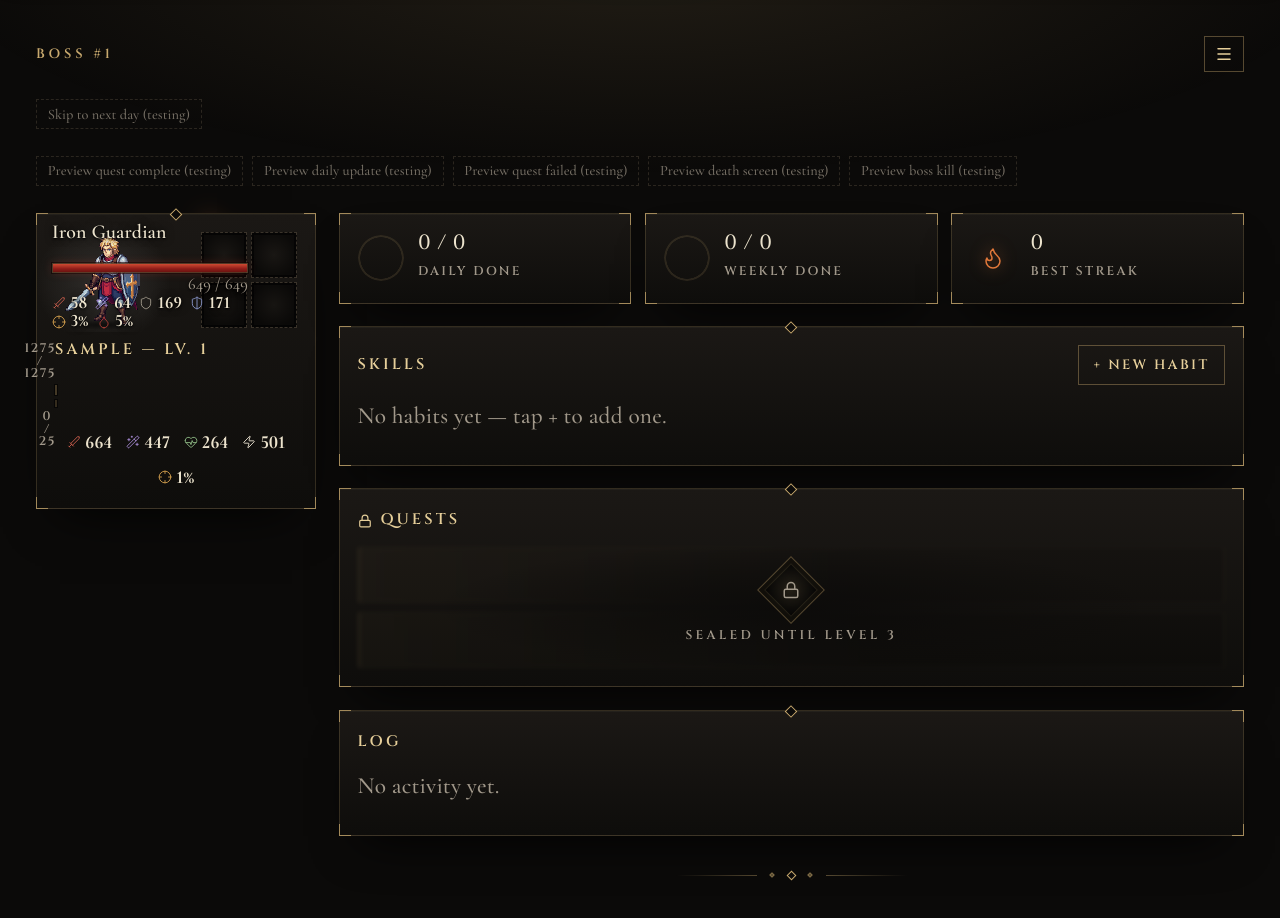
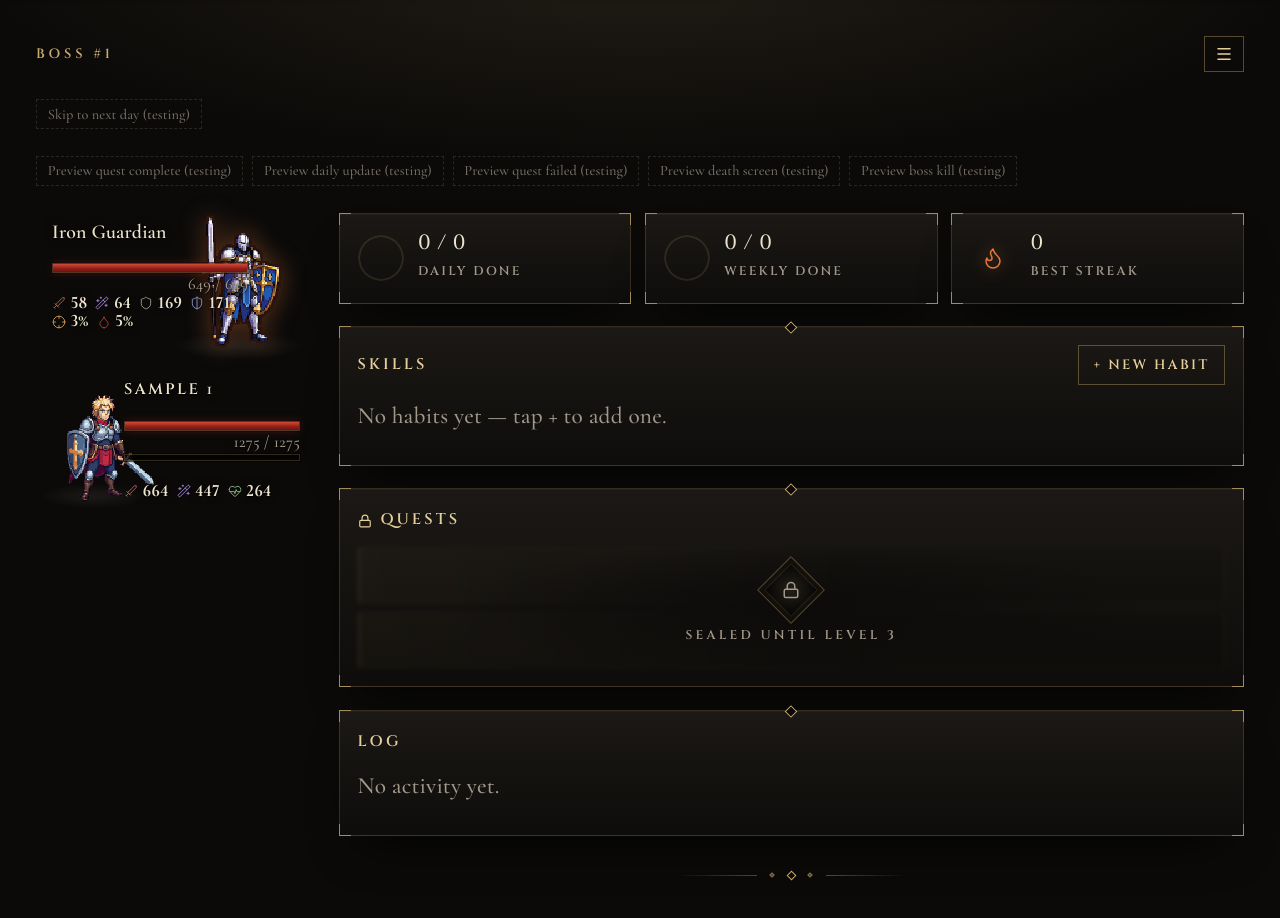
Before and after one commit to Rclodeca/habitica-streak, a Vue app: page / in a window 1280 px wide. Both pictures are taken after typing "Sample" into the empty fields and a click on the button "BEGIN". Shown: the top 918 px of the page. Built offline with nearby package versions, Linux system fonts and the light colour scheme.

Commit message:
Put the hero on the fight stage and drop the item grid
Co-Authored-By: Claude Opus 5.5 <noreply@anthropic.com>

```diff
--- a/src/components/character/CharacterPanel.vue
+++ b/src/components/character/CharacterPanel.vue
@@ -14,6 +14,7 @@ import {
   effectiveStat,
   expectedMediumDailyDamage,
   expToNextLevel,
+  heroClassFor,
   ITEM_CATALOG,
   itemBonusPercent,
   itemFlatBonus,
@@ -32,12 +33,13 @@ import Modal from '../ui/Modal.vue';
 import StatIcon from '../ui/StatIcon.vue';
 import { BOOST_STAT_ICON } from '../ui/statIcons';
 import type { StatIconName } from '../ui/statIcons';
+import { DRAWN_FACING_LEFT, HERO_PLACEMENT } from './heroArt';
 import PlayerSprite from './PlayerSprite.vue';
 
-// A condensed, always-visible emoji stat line (Buffed numbers) sits next to
-// the title; the Base/Buffed breakdown plus what a new medium daily would
-// deal lives in a modal behind the same tap. See BossPanel.vue for the same
-// pattern.
+// A condensed, always-visible emoji stat line (Buffed numbers) sits under
+// the bars; the Base/Buffed breakdown, the gear, and what a new medium daily
+// would deal live in a modal behind the hero's half of the stage. See
+// BossPanel.vue for the same pattern.
 const showDetails = ref(false);
 
 const characterStore = useCharacterStore();
@@ -50,6 +52,14 @@ const character = computed(() => characterStore.character);
 // Named on NewHeroScreen; only a hero still waiting on that screen is unnamed.
 const heroName = computed(() => character.value.name ?? 'Character');
 const maxHealth = computed(() => effectiveStat(character.value, 'health'));
+
+// Turned to face the boss across the stage, and stood on its platform by the
+// art's visual center (see heroArt.ts).
+const heroClass = computed(() => heroClassFor(character.value));
+const placement = computed(() => {
+  const { width, left, bottom } = HERO_PLACEMENT[heroClass.value];
+  return { '--hero-w': width, '--hero-x': left, '--hero-y': bottom };
+});
 
 // Until a level-up's beat plays (useCelebration — after any kill it came
 // from), the panel holds the old level with a full EXP bar, then ticks over.
@@ -120,9 +130,8 @@ const expectedTrueDamage = computed(() =>
 );
 
 // Sized to the character's current slot cap (4, 6 or 8 — see maxEquipSlots),
-// in whatever order they were equipped — empty ones render as blank grid
-// cells rather than being compacted away, so the grid never visually shifts
-// as items are gained/replaced. Slots not yet unlocked aren't shown anywhere.
+// in whatever order they were equipped; the details' Equipment list shows
+// the empty ones after the gear. Slots not yet unlocked aren't shown anywhere.
 const slotCount = computed(() => maxEquipSlots(character.value));
 const equippedSlots = computed(() =>
   Array.from({ length: slotCount.value }, (_, i) => {
@@ -130,23 +139,6 @@ const equippedSlots = computed(() =>
     return itemId ? ITEM_CATALOG.find((item) => item.id === itemId) ?? null : null;
   }),
 );
-// 2x2 at 4 slots, 3 wide x 2 tall at 6, 4 wide x 2 tall at 8.
-const gridCols = computed(() => slotCount.value / 2);
-
-// Which slot's stats callout is pinned open by a tap/click (persists until
-// tapped again, another slot is tapped, or any tap lands outside the slots)
-// — separate from the CSS-only :hover reveal, which only fires for mouse
-// users.
-const pinnedSlot = ref<number | null>(null);
-function togglePin(i: number) {
-  pinnedSlot.value = pinnedSlot.value === i ? null : i;
-}
-function unpinOnOutsideTap(event: Event) {
-  if (!(event.target as Element | null)?.closest('.item-slot')) pinnedSlot.value = null;
-}
-onMounted(() => document.addEventListener('click', unpinOnOutsideTap));
-onBeforeUnmount(() => document.removeEventListener('click', unpinOnOutsideTap));
-
 interface StatTile {
   icon: StatIconName;
   label: string;
@@ -206,18 +198,15 @@ const emptySlotCount = computed(() => slotCount.value - equippedItems.value.leng
 
 const { popups, isHit } = useDamagePopup(() => characterStore.character.currentHealth);
 
-// On phones this panel is a condensed hero strip, and it keeps its stat line
-// to one row: whatever wraps past the first is hidden (it's all in the
-// details popup), so the strip never grows.
-const PHONE = '(max-width: 820px)';
+// The stat line keeps to one row at every width: whatever wraps past the
+// first is hidden whole (it's all in the details popup), so the hero's block
+// never grows into the boss's half of the stage.
 const statLine = ref<HTMLElement | null>(null);
-let phone: MediaQueryList | null = null;
 let statLineObserver: ResizeObserver | null = null;
 
 function clipStatLine() {
   const items = Array.from(statLine.value?.children ?? []) as HTMLElement[];
   for (const item of items) item.style.display = '';
-  if (!phone?.matches) return;
   // Measure every item before hiding any, so hiding can't reflow the rest.
   const shown = items.filter((item) => item.getClientRects().length > 0);
   const tops = shown.map((item) => item.getBoundingClientRect().top);
@@ -228,8 +217,6 @@ function clipStatLine() {
 }
 
 onMounted(() => {
-  phone = window.matchMedia?.(PHONE) ?? null;
-  phone?.addEventListener('change', clipStatLine);
   // Sizes change with the width, the theme and the numbers themselves.
   statLineObserver = new ResizeObserver(() => requestAnimationFrame(clipStatLine));
   if (statLine.value) statLineObserver.observe(statLine.value);
@@ -238,51 +225,30 @@ onMounted(() => {
 });
 onUpdated(clipStatLine);
 onBeforeUnmount(() => {
-  phone?.removeEventListener('change', clipStatLine);
   statLineObserver?.disconnect();
 });
 </script>
 
 <template>
-  <section class="panel character-panel" :class="{ leveling }">
-    <div class="top-row">
-      <div class="sprite-wrapper" :class="{ hit: isHit }">
-        <PlayerSprite :character="character" />
-        <span v-for="popup in popups" :key="popup.id" class="damage-popup">-{{ popup.amount }}</span>
-        <span v-if="leveling" class="level-ring" aria-hidden="true" />
-      </div>
-      <div class="item-grid" :style="{ gridTemplateColumns: `repeat(${gridCols}, 1fr)`, maxWidth: `${gridCols * 46 + (gridCols - 1) * 4}px` }">
-        <div
-          v-for="(item, i) in equippedSlots"
-          :key="i"
-          class="item-slot"
-          :class="[
-            item ? `rarity-${item.rarity}` : 'empty',
-            { pinned: pinnedSlot === i, 'right-edge': (i + 1) % gridCols === 0, enchanted: !!item && itemDoubleFactor(character, item.id) > 1 },
-          ]"
-          @click="item && togglePin(i)"
-        >
-          <template v-if="item">
-            <span class="item-art">
-              <img class="item-icon" :src="`${baseUrl}sprites/${item.icon}.png`" :alt="item.name" />
-            </span>
-            <div class="item-tooltip">{{ item.name }} — <span class="item-stats">{{ describeItemBonus(item, itemDoubleFactor(character, item.id)) }}</span></div>
-          </template>
-        </div>
-      </div>
+  <!-- The hero's half of the fight stage (FightStage), facing the boss's. -->
+  <div class="character-panel" :class="{ leveling }">
+    <div class="hero-plat" aria-hidden="true" />
+    <div class="hero-figure" :class="{ hit: isHit, mirrored: DRAWN_FACING_LEFT[heroClass] }" :style="placement">
+      <PlayerSprite :character="character" />
+      <span v-for="popup in popups" :key="popup.id" class="damage-popup">-{{ popup.amount }}</span>
+      <span v-if="leveling" class="level-ring" aria-hidden="true" />
     </div>
-
-    <button type="button" class="title-button" @click="showDetails = true">
+    <div class="hero-block">
       <h2 class="name-line">
-        {{ heroName }} — Lv. <span class="level-number">{{ displayLevel }}</span>
+        <span class="hero-name">{{ heroName }}</span>
+        <span class="level-number">{{ displayLevel }}</span>
         <span v-if="leveling" class="level-up-popup" role="status">Level up</span>
       </h2>
       <HealthBar :current="character.currentHealth" :max="maxHealth" variant="player" />
+      <span class="hp-numbers">{{ Math.round(character.currentHealth) }} / {{ Math.round(maxHealth) }}</span>
       <!-- Keyed by level so the bar snaps empty on a level-up instead of draining back. -->
       <ExpBar :key="displayLevel" :current="displayExp" :max="expNeeded" />
       <p ref="statLine" class="stat-summary">
-        <!-- The EXP bar's numbers again, for themes that set them in this line instead. -->
-        <span class="exp-numbers" aria-hidden="true">{{ Math.round(displayExp) }} / {{ Math.round(expNeeded) }}</span>
         <span><StatIcon name="physical" />{{ physicalDamage.toFixed(0) }}</span>
         <span><StatIcon name="magic" />{{ magicDamage.toFixed(0) }}</span>
         <span><StatIcon name="healing" />{{ healing.toFixed(0) }}</span>
@@ -297,7 +263,9 @@ onBeforeUnmount(() => {
         <span v-if="healBoost"><StatIcon name="healBoost" />+{{ (healBoost.bonus * 100).toFixed(0) }}% heal · {{ healBoostDaysLeft }}d</span>
         <span v-if="woundsEffect"><StatIcon name="wounds" />{{ (woundsEffect.effectRate * 100).toFixed(0) }}% heal · {{ woundsDaysLeft }}d</span>
       </p>
-    </button>
+    </div>
+    <!-- The whole half is one button, clipped to its side of the stage's step. -->
+    <button type="button" class="tap tap-hero" :aria-label="`${heroName} details`" @click="showDetails = true" />
 
     <Modal v-model="showDetails" :title="heroName" max-width="520px">
       <div class="hero">
@@ -375,174 +343,149 @@ onBeforeUnmount(() => {
         <p class="stat-note">Habits of the same type share a pool.</p>
       </section>
     </Modal>
-  </section>
+  </div>
 </template>
 
 <style scoped>
+/* The hero's half of the stage, positioned within FightStage's .stage-inner
+   on its phone geometry (--u scales the art on narrow phones). */
 .character-panel {
+  display: contents;
+}
+
+.hero-plat {
+  position: absolute;
+  left: calc(4 * var(--u));
+  bottom: 4px;
+  width: calc(152 * var(--u));
+  height: 26px;
+  border-radius: 50%;
+  background: radial-gradient(ellipse at center, color-mix(in srgb, var(--text) 12%, transparent), transparent 72%);
+}
+
+/* The whole hero, smaller than the boss and standing on its platform; the
+   per-class --hero-* numbers come from HERO_PLACEMENT. No z-index, so its
+   hits stack with the blocks. */
+.hero-figure {
+  position: absolute;
+  left: calc(var(--hero-x) * var(--u));
+  bottom: calc(var(--hero-y) * 1px);
+  width: calc(var(--hero-w) * var(--u));
+}
+
+.hero-figure :deep(.player-sprite),
+.hero-figure :deep(.hero) {
+  width: 100%;
+  height: auto;
+}
+
+/* `scale` composes with the hit shake's transform. */
+.hero-figure.mirrored :deep(.hero) {
+  scale: -1 1;
+}
+
+.hero-figure.hit :deep(.player-sprite) {
+  animation: sprite-shake 0.3s ease;
+}
+
+/* Floats on the stage to the hero's right. */
+.hero-block {
+  position: absolute;
+  z-index: 4;
+  bottom: 14px;
+  right: 16px;
+  width: 176px;
   display: flex;
   flex-direction: column;
-  gap: 0.5rem;
+  gap: 5px;
+  text-shadow:
+    0 0 8px #000,
+    0 1px 2px #000;
 }
 
-.character-panel h2 {
+/* A long name is cut with "…"; the level always shows. */
+.name-line {
+  position: relative;
+  display: flex;
+  align-items: baseline;
+  min-width: 0;
   margin: 0;
+  font-size: 0.8rem;
+  font-weight: 600;
+  line-height: 1.2;
+  color: var(--text-h);
 }
 
-.top-row {
-  display: flex;
-  justify-content: space-between;
-  gap: 0.75rem;
+.hero-name {
+  min-width: 0;
+  overflow: hidden;
+  white-space: nowrap;
+  text-overflow: ellipsis;
 }
 
-.title-button {
-  display: flex;
-  flex-direction: column;
-  gap: 0.3rem;
-  width: 100%;
-  background: none;
-  border: none;
-  padding: 0;
-  margin: 0;
-  font: inherit;
-  color: inherit;
-  text-align: center;
-  cursor: pointer;
+.hero-block :deep(.health-bar) {
+  height: 6px;
+}
+
+.hero-block :deep(.exp-bar) {
+  height: 4px;
+}
+
+.hero-block :deep(.health-bar-label),
+.hero-block :deep(.exp-bar-label) {
+  display: none;
+}
+
+.hp-numbers {
+  align-self: flex-end;
+  font-size: 0.7rem;
+  line-height: 1;
+  color: var(--text);
 }
 
 .stat-summary span {
   display: inline-flex;
   align-items: center;
   gap: 0.25rem;
+  white-space: nowrap;
 }
 
+/* One row only: clipStatLine hides whichever chips wrap past it. */
 .stat-summary {
   display: flex;
   flex-wrap: wrap;
-  justify-content: center;
-  gap: 0.5rem 0.75rem;
+  gap: 2px 8px;
   margin: 0;
-  font-size: 0.8rem;
+  font-size: 0.75rem;
   font-weight: 600;
+  line-height: 1.2;
   color: var(--text-h);
 }
 
-.stat-summary .exp-numbers {
-  display: none;
+/* A transparent button over the whole stage, clipped to the hero's side of
+   the step (BossPanel's .tap-boss is the rest). */
+.tap {
+  position: absolute;
+  inset: 0;
+  z-index: 6;
+  margin: 0;
+  padding: 0;
+  background: none;
+  border: 0;
+  border-radius: 0;
+  cursor: pointer;
+  -webkit-tap-highlight-color: transparent;
 }
 
-/* Cells target ~46px squares (so 2 rows match the 96px sprite, see
-   Sprite.vue); max-width is set inline from the column count, and the grid
-   shrinks below that on narrow panels. */
-.item-grid {
-  display: grid;
-  gap: 4px;
-  flex: 1;
-  align-self: center;
-}
-
-/* The gear list's recessed slot (.gear-icon), scaled down to the cell. */
-.item-slot {
-  position: relative;
-  aspect-ratio: 1;
-  border: 1px solid color-mix(in srgb, var(--rarity) 55%, transparent);
-  border-radius: 4px;
-  background: radial-gradient(circle, color-mix(in srgb, var(--rarity) 22%, transparent), rgba(0, 0, 0, 0.55) 72%);
-  box-shadow:
-    inset 0 0 0 2px rgba(0, 0, 0, 0.55),
-    inset 0 0 0 3px color-mix(in srgb, var(--rarity) 22%, transparent),
-    0 0 10px -5px var(--rarity);
-  cursor: pointer;
-}
-
-.item-slot.empty {
-  --rarity: transparent;
-  border: 1px dashed var(--border);
-  cursor: default;
-}
-
-.item-slot.enchanted {
-  border-color: var(--accent-solid);
-}
-
-.item-slot.enchanted .item-stats {
-  color: var(--accent-solid);
-}
-
-/* Clips the art's transparent padding; the slot itself mustn't clip, its
-   tooltip overflows it. */
-.item-art {
-  position: absolute;
-  inset: 0;
-  overflow: hidden;
-  border-radius: inherit;
-  container-type: inline-size;
-}
-
-/* 1 screen px per art pixel (half the gear list's 2x), which puts the item at
-   34px. Cells too small for that (8 slots in the desktop column) fit it
-   instead, at 36 art pixels across the cell. Same rim and glow as the list. */
-.item-icon {
-  --rim: color-mix(in srgb, var(--rarity) 55%, #000);
-  position: absolute;
-  left: 50%;
-  top: 50%;
-  width: 80px;
-  height: 80px;
-  width: min(80px, 222cqw);
-  height: min(80px, 222cqw);
-  transform: translate(-50%, -50%);
-  image-rendering: pixelated;
-  pointer-events: none;
-  filter:
-    drop-shadow(1px 0 0 var(--rim))
-    drop-shadow(-1px 0 0 var(--rim))
-    drop-shadow(0 1px 0 var(--rim))
-    drop-shadow(0 -1px 0 var(--rim))
-    drop-shadow(0 0 3px color-mix(in srgb, var(--rarity) 45%, transparent));
-}
-
-.item-tooltip {
-  position: absolute;
-  bottom: 100%;
-  left: 50%;
-  transform: translateX(-50%);
-  margin-bottom: 6px;
-  background: var(--bg);
-  border: 1px solid var(--border);
-  border-radius: 4px;
-  padding: 0.3rem 0.5rem;
-  font-size: 0.75rem;
-  font-weight: 600;
-  white-space: normal;
-  max-width: min(220px, 90vw);
-  box-shadow: var(--shadow);
-  opacity: 0;
-  pointer-events: none;
-  transition: opacity 0.15s ease;
-  z-index: 10;
-}
-
-/* Right-column slots sit near the panel's right edge — the grid itself is
-   already right-aligned within the panel (see .top-row) — so a
-   center-anchored tooltip risks clipping off the right edge of a narrow
-   phone screen. Anchor those to their own right edge instead. */
-.item-slot.right-edge .item-tooltip {
-  left: auto;
-  right: 0;
-  transform: none;
-}
-
-.item-slot.pinned .item-tooltip {
-  opacity: 1;
-}
-
-/* Gated to real hover devices: on touch screens :hover sticks after a tap,
-   which would keep the tooltip open even after tapping elsewhere. */
-@media (hover: hover) {
-  .item-slot:hover .item-tooltip {
-    opacity: 1;
-  }
+.tap-hero {
+  clip-path: polygon(
+    0 var(--split-yl),
+    var(--split-x) var(--split-yl),
+    var(--split-x) var(--split-yr),
+    100% var(--split-yr),
+    100% 100%,
+    0 100%
+  );
 }
 
 .rarity-common {
@@ -886,17 +829,10 @@ onBeforeUnmount(() => {
   color: var(--text);
 }
 
-.sprite-wrapper {
-  position: relative;
-  display: inline-block;
-}
-
-.sprite-wrapper.hit :deep(.player-sprite) {
-  animation: sprite-shake 0.3s ease;
-}
-
+/* Over the blocks, under the tap areas. */
 .damage-popup {
   position: absolute;
+  z-index: 5;
   top: 35%;
   left: 50%;
   color: var(--hp-color);
@@ -922,10 +858,6 @@ onBeforeUnmount(() => {
   animation: level-ring 1s ease-out;
 }
 
-.name-line {
-  position: relative;
-}
-
 /* At the end of the name line, clear of the portrait. */
 .level-up-popup {
   position: absolute;
@@ -947,6 +879,8 @@ onBeforeUnmount(() => {
 
 .level-number {
   display: inline-block;
+  flex-shrink: 0;
+  margin-left: 0.4em;
 }
 
 .leveling .level-number {
@@ -1011,52 +945,6 @@ onBeforeUnmount(() => {
   }
 }
 
-/* Phones: a condensed strip (portrait, name, HP, EXP and the stat line).
-   Gear and the stat breakdown live behind the tap, in the details popup. */
-@media (max-width: 820px) {
-  .character-panel {
-    display: grid;
-    grid-template-columns: 52px minmax(0, 1fr);
-    align-items: center;
-    column-gap: 11px;
-  }
-
-  .top-row {
-    display: contents;
-  }
-
-  .item-grid {
-    display: none;
-  }
-
-  .stat-summary {
-    justify-content: flex-start;
-  }
-
-  .character-panel .sprite-wrapper {
-    display: grid;
-    place-items: end center;
-    width: 52px;
-    height: 52px;
-    border: 1px solid var(--portrait-border);
-    border-radius: 8px;
-  }
-
-  .sprite-wrapper .player-sprite {
-    width: 50px;
-    height: 50px;
-  }
-
-  .title-button {
-    gap: 0.35rem;
-    text-align: left;
-  }
-
-  .character-panel h2 {
-    font-size: 0.95rem;
-  }
-}
-
 @keyframes sprite-shake {
   10%,
   90% {
--- a/src/components/character/PlayerSprite.vue
+++ b/src/components/character/PlayerSprite.vue
@@ -2,7 +2,7 @@
 // The player's hero art: one of three FreePixel heroes (see CREDITS.md),
 // picked from the run's rolled starting stats by heroClassFor — a warrior
 // for a physical lean, a cleric for a magic lean, a ranger for an even
-// split. Equipped gear shows in the item slots, not on the sprite.
+// split. Equipped gear shows in the details' Equipment list, not on the sprite.
 
 import { computed } from 'vue';
 import { heroClassFor } from '../../game-engine';
```
Also changed, not shown: 1 other file (tests, documents, lock files or other folders).
